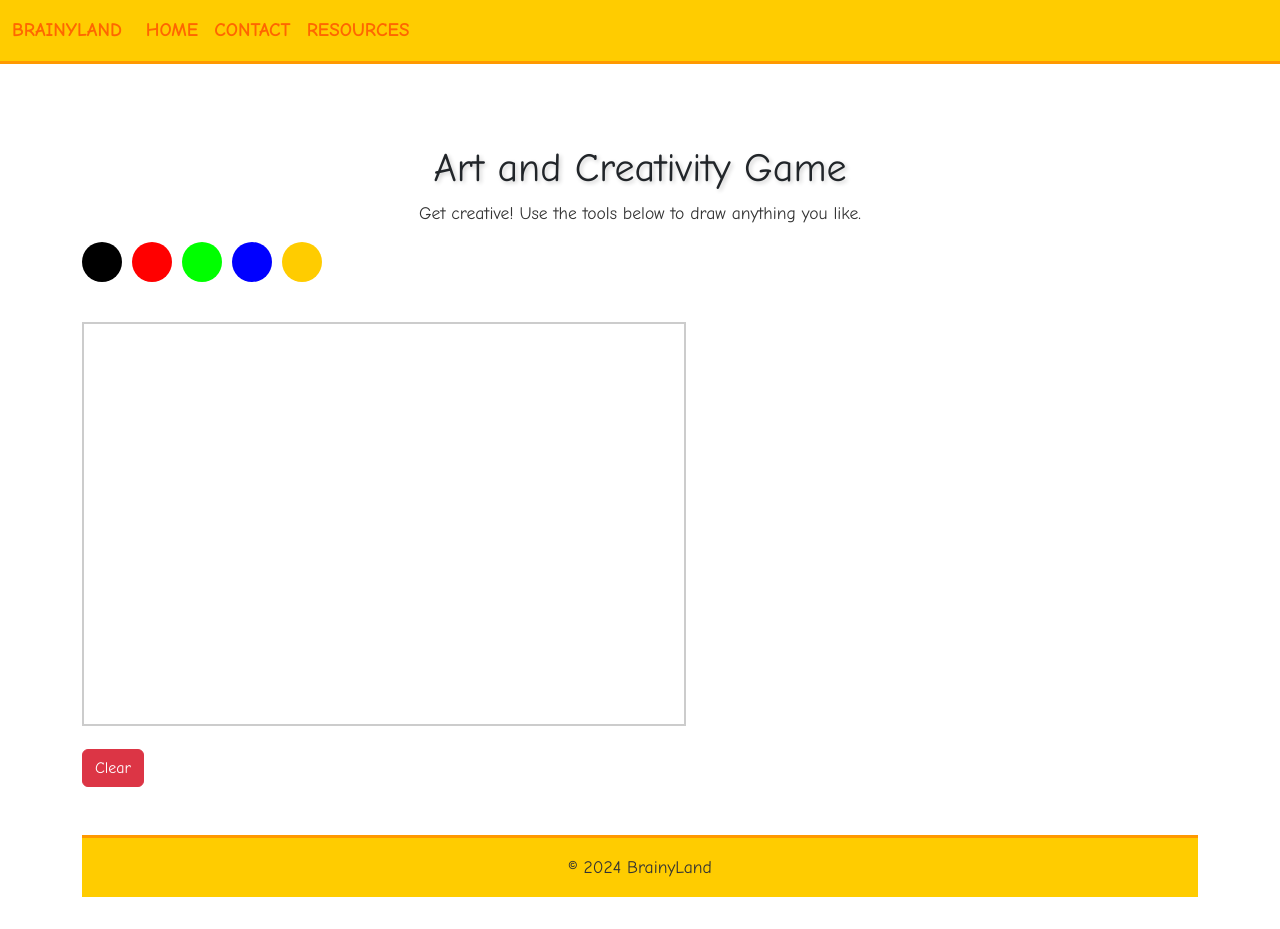
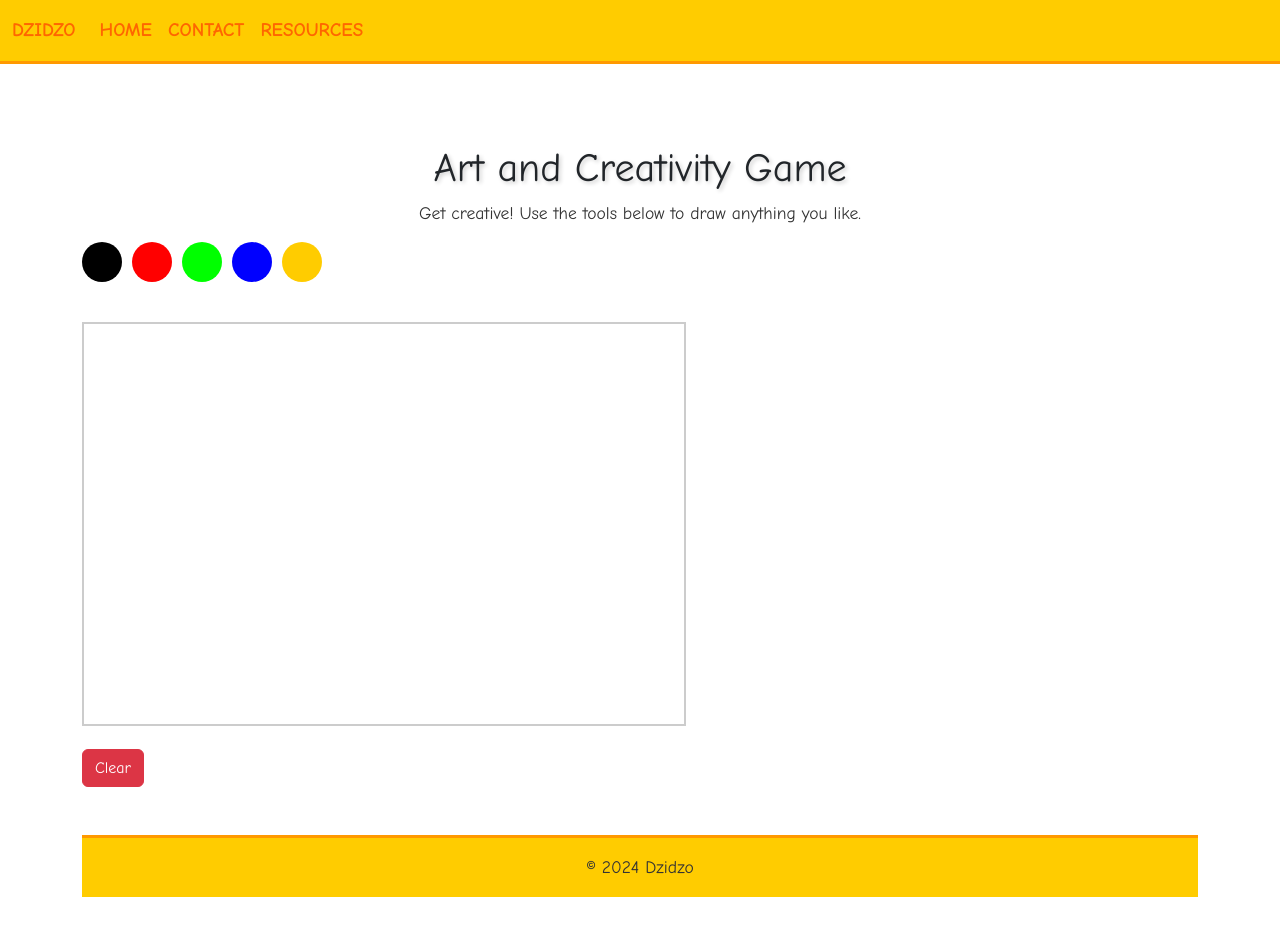
Before and after one commit to thedoctor8433/thedoctor8433.github.io, a plain HTML site: page artgame.html in a window 1280 px wide. Drawn offline with nearby package versions, Linux system fonts and the light colour scheme.

Commit message:
Update artgame.html

```diff
--- a/artgame.html
+++ b/artgame.html
@@ -11,7 +11,7 @@
 <body>
     <nav class="navbar navbar-expand-lg navbar-dark">
         <div class="container-fluid">
-            <a class="navbar-brand" href="index.html">BrainyLand</a>
+            <a class="navbar-brand" href="index.html">Dzidzo</a>
             <button class="navbar-toggler" type="button" data-bs-toggle="collapse" data-bs-target="#navbarNav" aria-controls="navbarNav" aria-expanded="false" aria-label="Toggle navigation">
                 <span class="navbar-toggler-icon"></span>
             </button>
@@ -44,7 +44,7 @@
         </div>
 
         <footer class="mt-5">
-            <p>&copy; 2024 BrainyLand</p>
+            <p>&copy; 2024 Dzidzo</p>
         </footer>
     </div>
 
```
